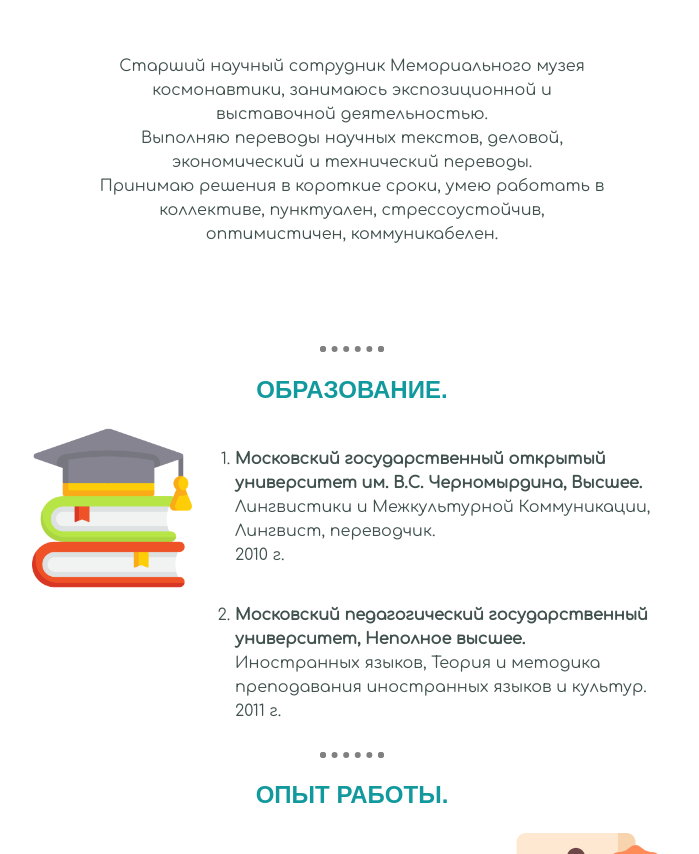
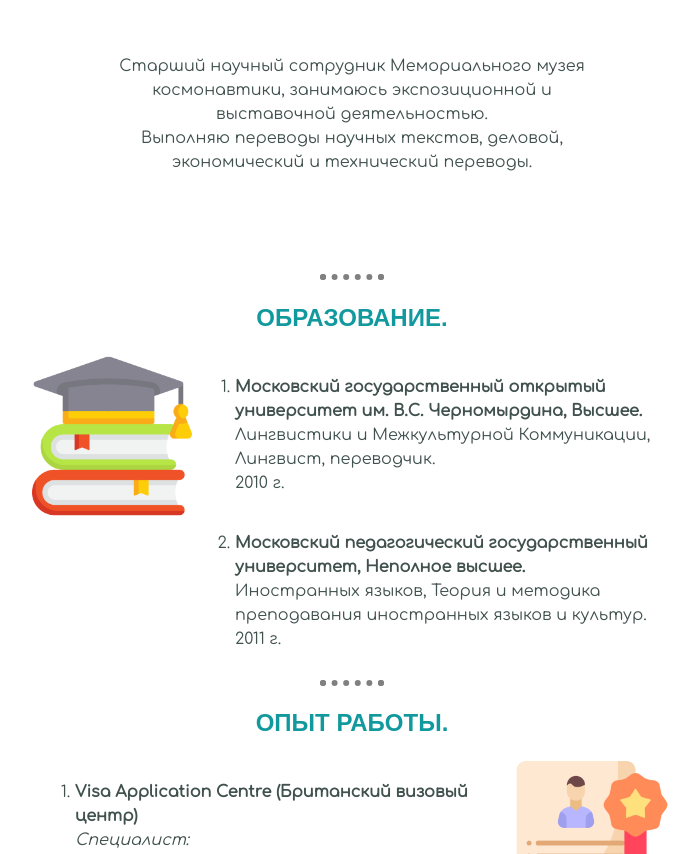
Before and after one commit to OnTheArrow/CV-2, a plain HTML site: page index.html in a window 1280 px wide. Shown: the part 1137-1991 px from the top of the page, without its empty margins (288-987 px from the left). Drawn offline with Linux system fonts and the light colour scheme; a web font is replaced by a local one.

Commit message:
Update index.html

```diff
--- a/index.html
+++ b/index.html
@@ -24,8 +24,7 @@
       <img class="profile-img" src="Images/NoNameHIND.png" alt="Pavel Profile Picture">
       <p class="intro">Старший научный сотрудник Мемориального музея космонавтики, занимаюсь экспозиционной и выставочной деятельностью.<br>
         Выполняю переводы научных текстов, деловой, экономический и технический переводы.<br>
-        Принимаю решения в короткие сроки, умею работать в коллективе, пунктуален, стрессоустойчив, оптимистичен, коммуникабелен.<br></p>
-    </div>
+        </div>
     <hr>
   <div class="education">
       <h2>ОБРАЗОВАНИЕ.</h2>
```
